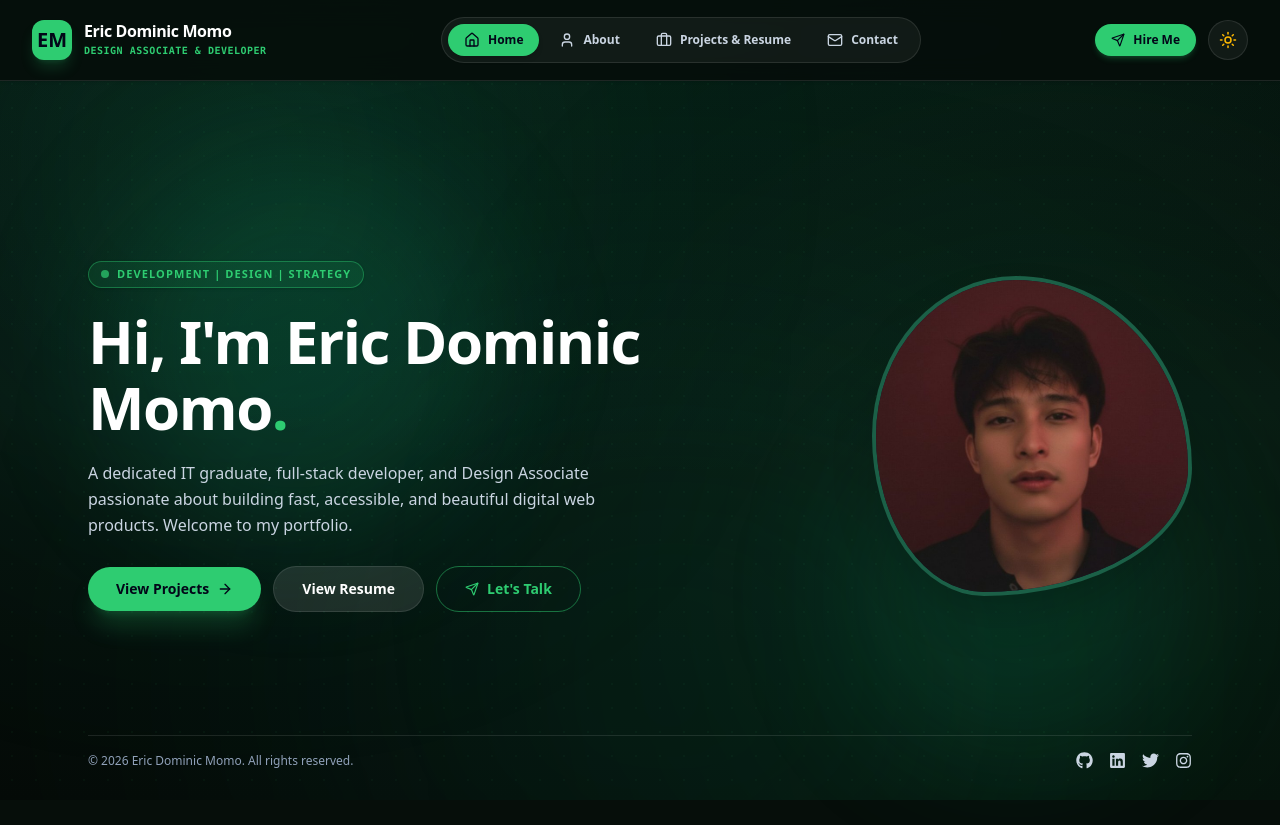
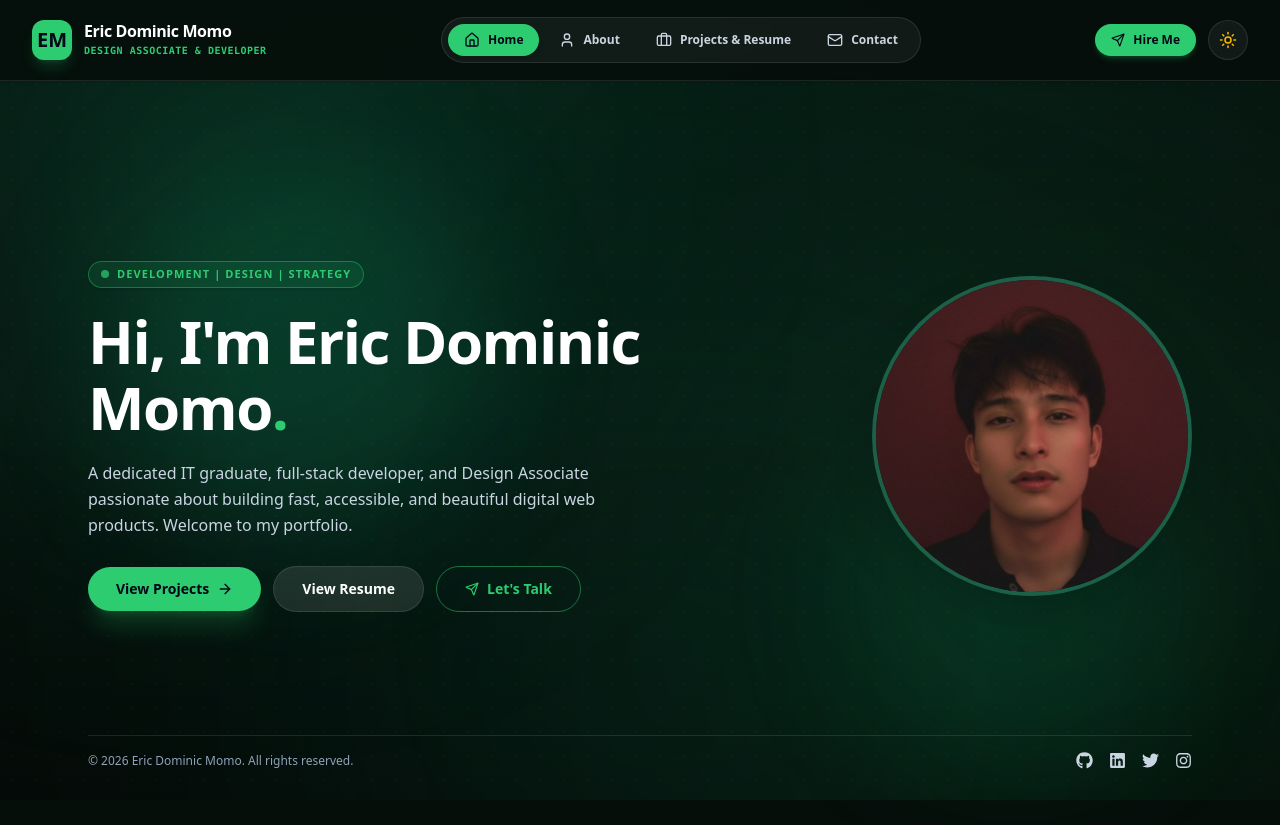
Before and after one commit to EricMomo2957/my-portfolio, a Next.js app: page / in a window 1280 px wide. Built offline with nearby package versions, Linux system fonts and the light colour scheme; no server answers.

Commit message:
Refactor modify shape profile

```diff
--- a/src/components/Home.tsx
+++ b/src/components/Home.tsx
@@ -59,11 +59,11 @@ export default function HomeView({ setActiveView }: HomeProps) {
           </div>
         </div>
 
-        {/* Right Column: Organic Blob Masked Portrait */}
+        {/* Right Column: Circular Portrait */}
         <div className="lg:col-span-5 flex justify-center lg:justify-end">
           <div className="relative w-64 h-64 sm:w-72 sm:h-72 md:w-80 md:h-80">
-            {/* Custom Organic Mask Container */}
-            <div className="w-full h-full rounded-[45%_55%_65%_35%/50%_60%_40%_50%] overflow-hidden border-4 border-[#2ecc71]/40 shadow-2xl relative dark:bg-slate-900 bg-slate-100 hover:border-[#2ecc71] transition-colors duration-500">
+            {/* Circular Image Container */}
+            <div className="w-full h-full rounded-full overflow-hidden border-4 border-[#2ecc71]/40 shadow-2xl relative dark:bg-slate-900 bg-slate-100 hover:border-[#2ecc71] transition-colors duration-500">
               <Image
                 src="/images/daddy_manhwa.jpg"
                 alt="Eric Dominic Momo"
```
